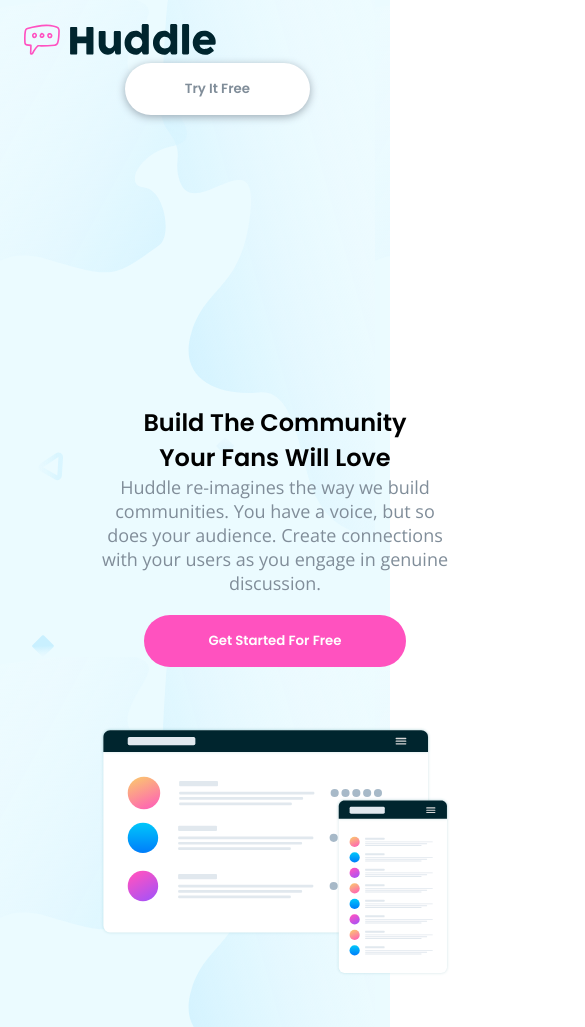
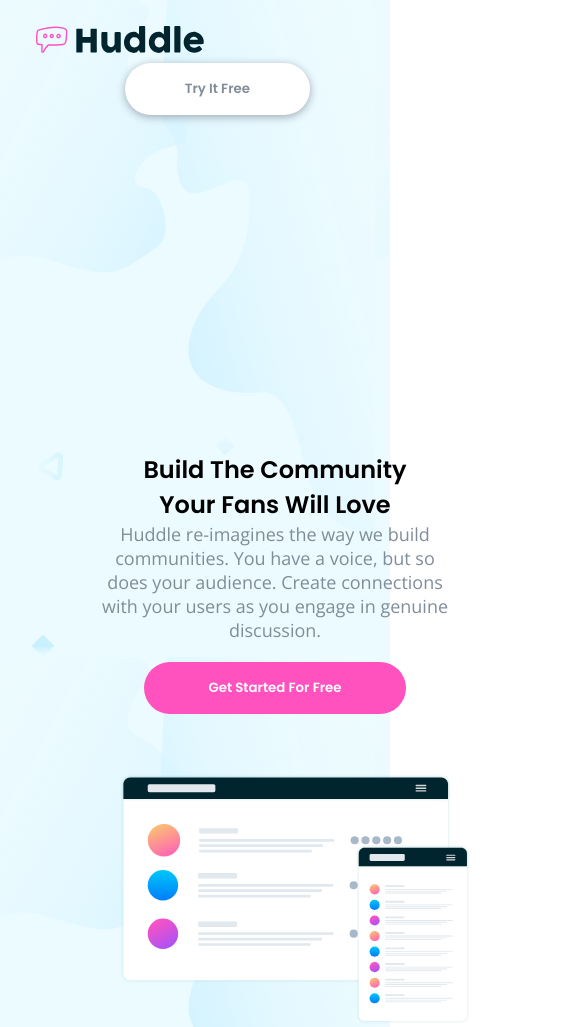
Before and after one commit to d0nda/Huddle-Landing-Page-Feature-Block, a plain HTML site: page index.html in a window 390 px wide. Shown: the top 1027 px of the page, 585 px wide, since content can reach past the window. Drawn offline with nearby package versions, Linux system fonts and the light colour scheme.

Commit message:
Update styles.css

```diff
--- a/styles.css
+++ b/styles.css
@@ -26,7 +26,7 @@ header {
 }
 
 .logo {
-  transform: scale(0.8);
+  transform: scale(0.7);
 }
 
 .header-btn {
@@ -43,6 +43,10 @@ header {
 }
 
 @media screen and (max-width: 650px) {
+  header {
+    display: inline-block;
+    margin-top: 20px;
+  }
   .header-btn {
     box-shadow: 0 2px 8px hsl(206, 13%, 66%);
     float: right;
@@ -62,7 +66,6 @@ header {
 }
 
 .hero {
-  width: 100vw;
   height: 100vh;
   display: flex;
   flex-direction: column;
@@ -72,7 +75,7 @@ header {
 
 @media screen and (max-width: 650px) {
   .hero {
-    height: 150vh;
+    height: 160vh;
     background-color: hsl(193, 100%, 96%);
     background-image: url("/images/bg-hero-mobile.svg");
   }
@@ -84,14 +87,10 @@ header {
 }
 
 .build-description {
-  margin: auto;
   margin-right: 40px;
   padding-top: 10px;
   inline-size: 34.375em;
   overflow-wrap: break-word;
-  margin: 0;
-  padding: 0;
-  box-sizing: border-box;
 }
 
 .build-description > h1 {
@@ -100,6 +99,7 @@ header {
 
 .build-description > p {
   text-align: left;
+  margin-bottom: 20px;
 }
 
 @media screen and (max-width: 650px) {
```
